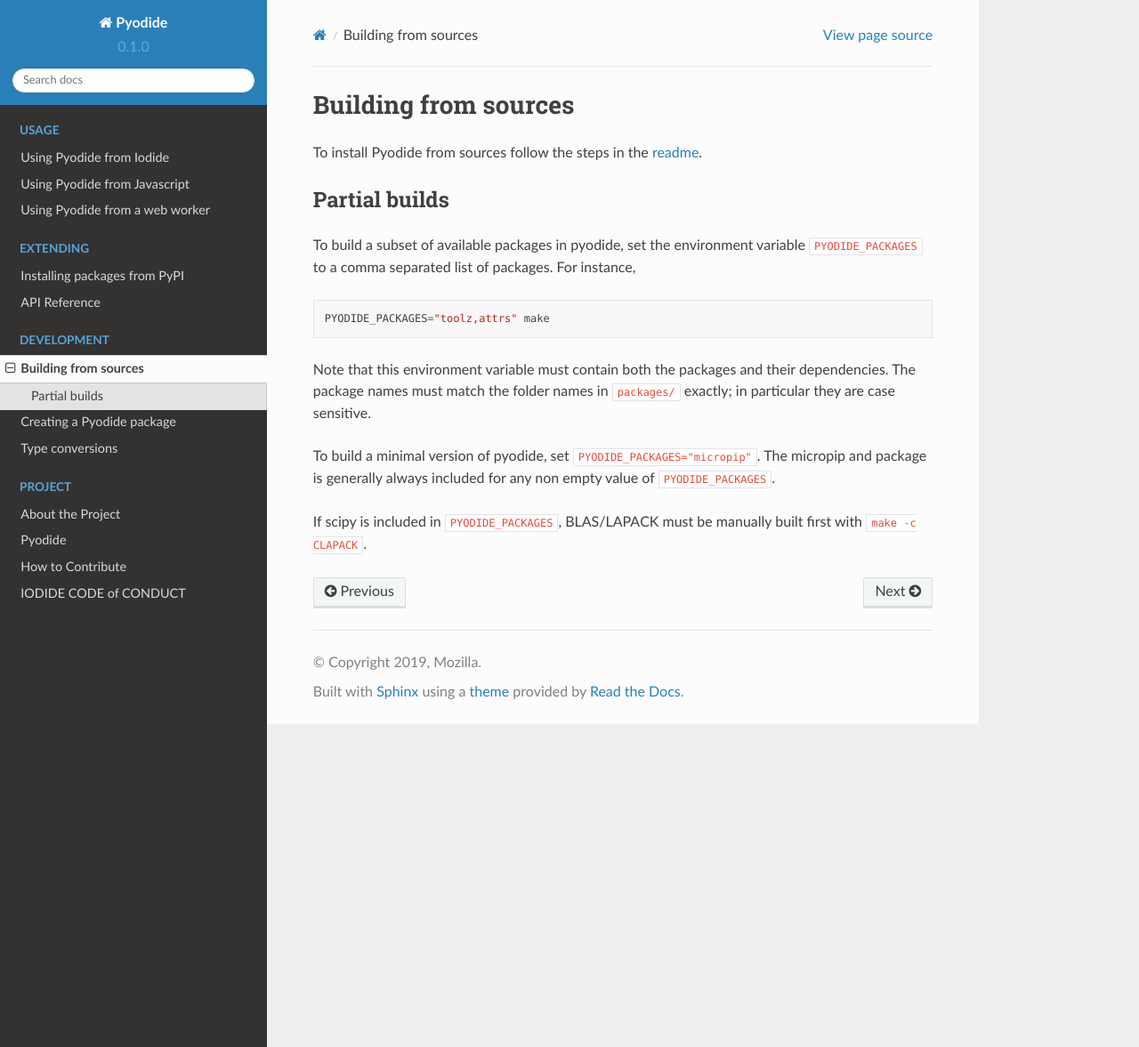
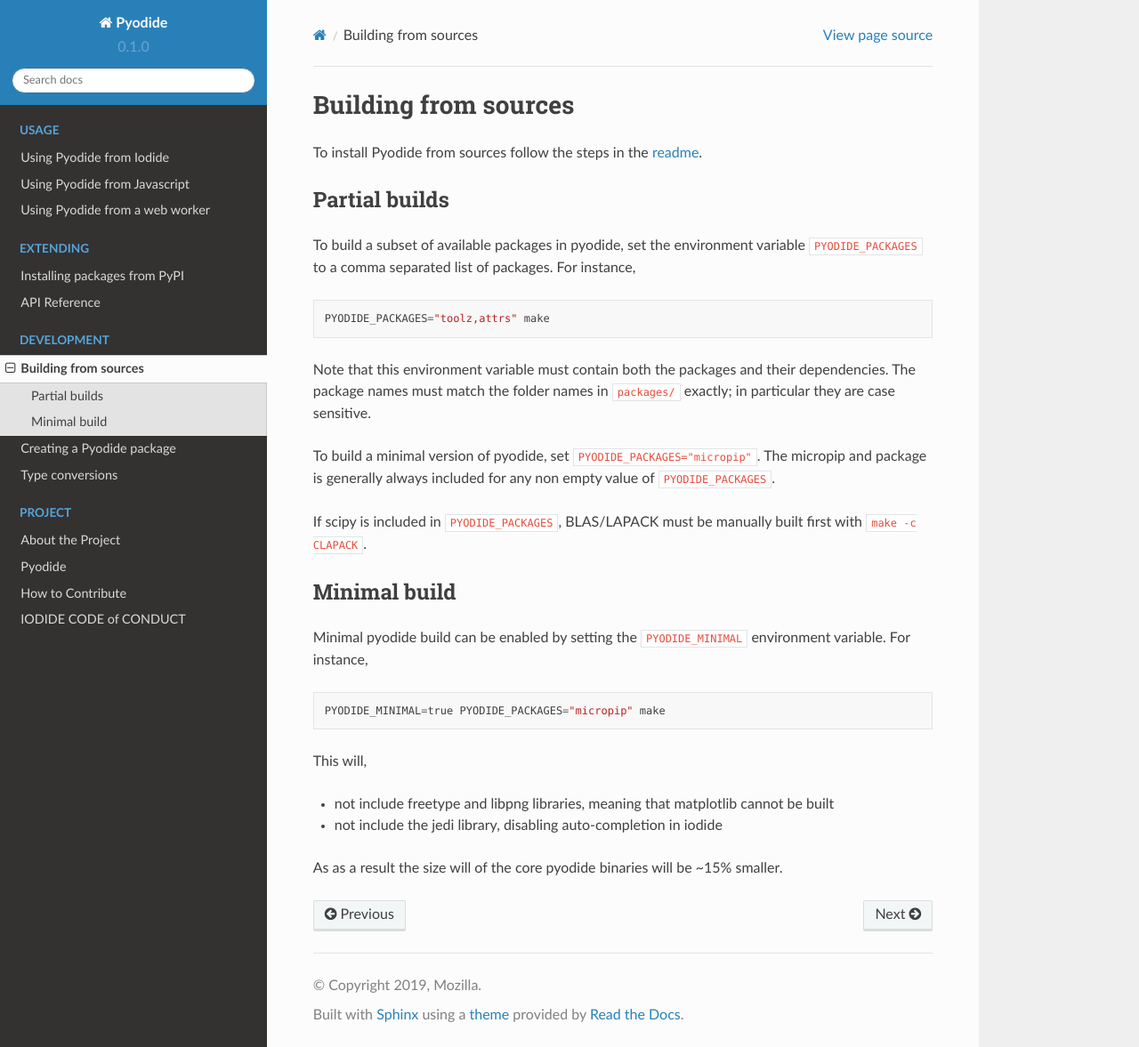
Before and after one commit to pyodide/pyodide, a Sphinx documentation site: the page built from docs/building_from_sources.md, in a window 1280 px wide and 1177 px high. Shown: the whole window at 89% size. Built offline with Sphinx 7.4.7 and the Read the Docs theme 2.0.0, drawn with Linux system fonts in a browser that asks for light colours; the version number is read from the project's files by our own code.

Commit message:
Add PYODIDE_MINIMAL build option

````diff
--- a/docs/building_from_sources.md
+++ b/docs/building_from_sources.md
@@ -24,3 +24,17 @@
 
 If scipy is included in `PYODIDE_PACKAGES`, BLAS/LAPACK must be manually built
 first with `make -c CLAPACK`.
+
+## Minimal build
+
+Minimal pyodide build can be enabled by setting the `PYODIDE_MINIMAL`
+environment variable.  For instance,
+```
+PYODIDE_MINIMAL=true PYODIDE_PACKAGES="micropip" make
+```
+
+This will,
+ - not include freetype and libpng libraries, meaning that matplotlib cannot be built
+ - not include the jedi library, disabling auto-completion in iodide
+
+As as a result the size will of the core pyodide binaries will be ~15% smaller.
````
Also changed, not shown: 1 other file.
